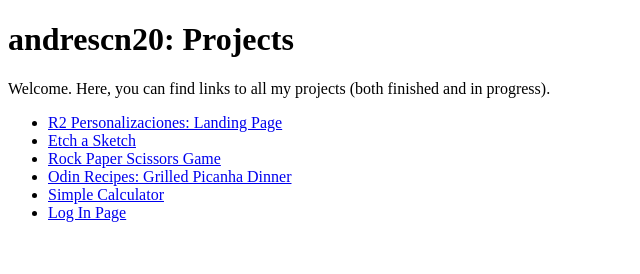
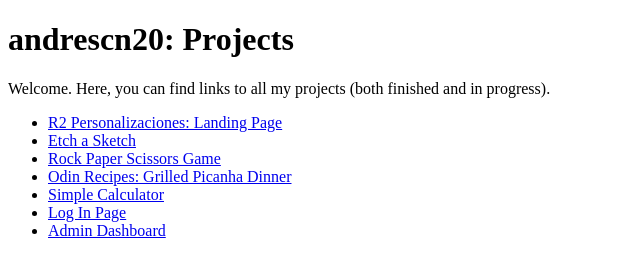
Before and after one commit to andrescn20/andrescn20.github.io, a plain HTML site: page index.html in a window 1280 px wide. Shown: the whole page, without its empty margins (0-640 px from the left). Drawn offline with Linux system fonts and the light colour scheme.

Commit message:
Add link to Admin Dashboard Project

```diff
--- a/index.html
+++ b/index.html
@@ -18,6 +18,7 @@
             <li><a href = 'https://andrescn20.github.io/odin-recipes/'> Odin Recipes: Grilled Picanha Dinner </a></li>
             <li><a href = 'https://andrescn20.github.io/calculator/'> Simple Calculator </a></li>
             <li><a href = 'https://andrescn20.github.io/Sign-up-form/'> Log In Page </a></li>
+            <li><a href = 'https://andrescn20.github.io/adminDashboard/'> Admin Dashboard</a></li>
 
         </ul>
     </section>
```
